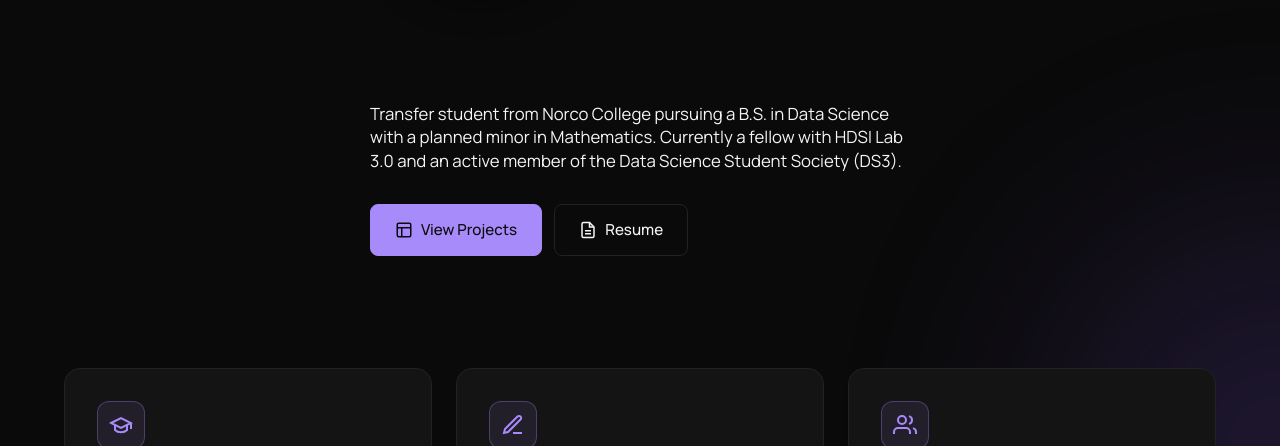
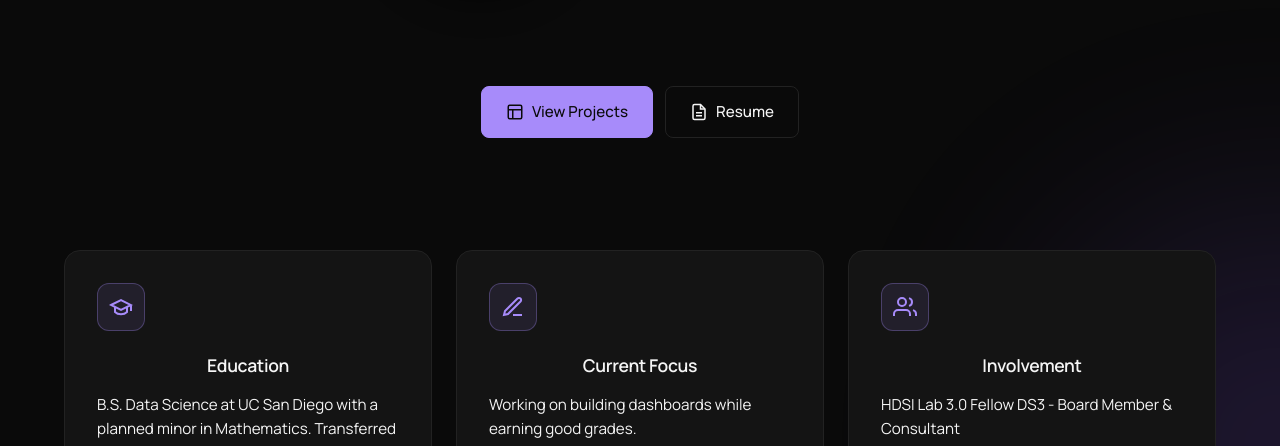
Before and after one commit to k-shiroma-code/k-shiroma-code.github.io, a Jekyll site: the page built from index.md, in a window 1280 px wide and 900 px high, cut to the strip 454-900 px from the top of the window. Built offline with Jekyll 4.4.1, drawn with Linux system fonts in a browser that asks for light colours; some web fonts are replaced.

Commit message:
Update index.md

```diff
--- a/index.md
+++ b/index.md
@@ -570,9 +570,6 @@ permalink: /
   </script>
 
   <div class="hero-content">
-    <p class="hero-description">
-      Transfer student from <strong>Norco College</strong> pursuing a <strong>B.S. in Data Science</strong> with a planned <strong>minor in Mathematics</strong>. Currently a fellow with <strong>HDSI Lab 3.0</strong> and an active member of the <strong>Data Science Student Society (DS3)</strong>.
-    </p>
     <div class="hero-buttons">
       <a href="{{ '/projects/' | relative_url }}" class="btn btn-primary">
         <svg width="18" height="18" viewBox="0 0 24 24" fill="none" stroke="currentColor" stroke-width="2"><rect x="3" y="3" width="18" height="18" rx="2"/><path d="M3 9h18"/><path d="M9 21V9"/></svg>
```
